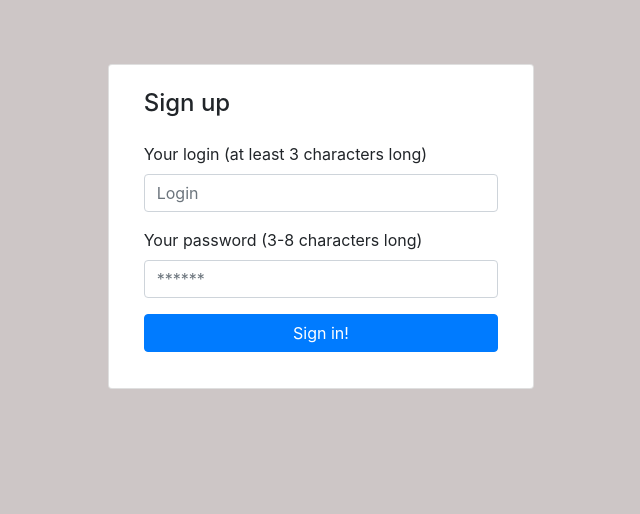
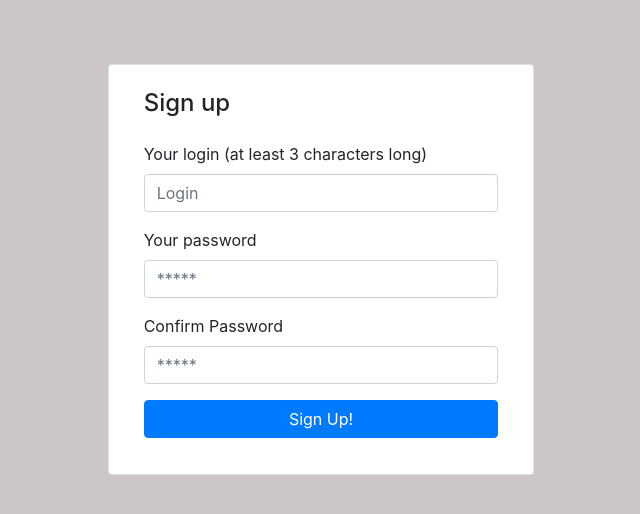
Before and after one commit to JohnnyBeet/QuickRiddle, a Flask app: page /signup in a window 1280 px wide. Shown: the part 56-570 px from the top of the page, without its empty margins (319-959 px from the left). Run offline with Flask 3, Linux system fonts and the light colour scheme; some libraries are stand-ins or nearby versions.

Commit message:
Added signup and login for users

```diff
--- a/project/__init__.py
+++ b/project/__init__.py
@@ -1,6 +1,7 @@
 from flask import Flask
 from flask_sqlalchemy import SQLAlchemy
 from flask_bcrypt import Bcrypt
+from flask_login import LoginManager
 
 db_url = "postgresql://postgres:postgres@localhost:5432/Riddles"
 
@@ -10,5 +11,6 @@ app.config['SECRET_KEY'] = '2a2f075acf6a18bd4612bf420066a533'
 
 db = SQLAlchemy(app)
 bcrypt = Bcrypt(app)
+login_manager = LoginManager(app)
 
 from  project import routes
--- a/project/forms.py
+++ b/project/forms.py
@@ -1,6 +1,7 @@
 from flask_wtf import FlaskForm
 from wtforms import StringField, PasswordField, SubmitField
-from wtforms.validators import DataRequired, Length, EqualTo
+from wtforms.validators import DataRequired, Length, EqualTo, ValidationError
+from project.database.create_database import Users
 
 class SingupForm(FlaskForm):
     login = StringField('Your login (at least 3 characters long)', validators=[DataRequired(), Length(min=3, max=20)])
@@ -8,6 +9,11 @@ class SingupForm(FlaskForm):
     confirm_password = PasswordField('Confirm Password', validators=[DataRequired(), EqualTo('password')])
     submit = SubmitField('Sign Up!')
 
+    def validate_login(self, login):
+        user = Users.query.filter_by(user_name=login.data).first()
+        if user:
+            raise ValidationError('This login is already taken. Please choose another one.')
+
 class LoginForm(FlaskForm):
     login = StringField('Your login', validators=[DataRequired()])
     password = PasswordField('Your password', validators=[DataRequired()])
--- a/project/routes.py
+++ b/project/routes.py
@@ -1,9 +1,11 @@
 from flask import render_template, url_for, request, flash, redirect
 from project.forms import SingupForm, LoginForm
 import json
-from project import app
+from project import app, db
 from project.src.random_riddle import random_riddle
 from project.src.save_riddle import save_riddle
+from project.src.user_administration import insert_user, check_user_credentials
+from flask_login import login_user
 
 category = None
 difficulty = None
@@ -23,6 +25,13 @@ def about():
 @app.route("/login",methods=['GET','POST'])
 def login():
     form = LoginForm()
+    if form.validate_on_submit():
+        user = check_user_credentials(form.login.data, form.password.data)
+        if user:
+            login_user(user)
+            return redirect(url_for("home"))
+        else:
+            flash('Login unsuccessfull. Please check username and password.', 'danger')
     return render_template('login.html', form=form)
 
 
@@ -30,8 +39,9 @@ def login():
 def signup():
     form = SingupForm()
     if form.validate_on_submit():
-        flash(f"Account created for {form.login.data}!", 'success')
-        return redirect(url_for('home'))
+        insert_user(form.login.data, form.password.data)
+        flash(f"Your account has been created!. You can now log in.", 'success')
+        return redirect(url_for('login'))
     return render_template('signup.html', form=form)
 
 
--- a/project/templates/layout.html
+++ b/project/templates/layout.html
@@ -60,7 +60,7 @@
     {% with messages = get_flashed_messages(with_categories=True) %}
       {% if messages %}
         {% for category, message in messages %}
-        <div class="alert alert-{{ category }}">
+        <div class="alert alert-{{ category }} text-center col-6 col-sm-4 offset-4">
           {{ message }}
         </div>
         {% endfor %}
--- a/project/templates/signup.html
+++ b/project/templates/signup.html
@@ -1,24 +1,56 @@
 {% extends "layout.html" %}
     {% block content %}
     <div class="card col-4 d-flex m-all">
-        <form method="POST" action="">
-            {{ form.hidden_tag() }}
-            <article class="card-body">
-            <h4 class="card-title mb-4 mt-1">Sign up</h4>
-                <form>
+        <article class="card-body">
+        <h4 class="card-title mb-4 mt-1">Sign up</h4>
+            <form method="post" action="" novalidate>
+                {{ form.hidden_tag() }}
                 <div class="form-group">
-                    <label>Your login (at least 3 characters long)</label>
-                    <input name="" class="form-control" placeholder="Login" type="text">
+                    {{ form.login.label(class="form-control-label")}}
+
+                    {% if form.login.errors %}
+                        {{ form.login(class="form-control is-invalid") }}
+                        <div class="invalid-feedback">
+                            {% for error in form.login.errors %}
+                                <span>{{ error }}</span>
+                            {% endfor %}
+                        </div>
+                    {% else %}
+                        {{ form.login(class="form-control", placeholder="Login", type="text") }}
+                    {% endif %}
                 </div> <!-- form-group// -->
                 <div class="form-group">
-                    <label>Your password (3-8 characters long)</label>
-                    <input class="form-control" placeholder="******" type="password">
+                    {{ form.password.label(class="form-control-label")}}
+
+                    {% if form.password.errors %}
+                        {{ form.password(class="form-control is-invalid") }}
+                        <div class="invalid-feedback">
+                            {% for error in form.password.errors %}
+                                <span>{{ error }}</span>
+                            {% endfor %}
+                        </div>
+                    {% else %}
+                        {{ form.password(class="form-control", placeholder="*****", type="password") }}
+                    {% endif %}
                 </div> <!-- form-group// -->
                 <div class="form-group">
-                    <button type="submit" class="btn btn-primary btn-block"> Sign in!  </button>
+                    {{ form.confirm_password.label(class="form-control-label")}}
+
+                    {% if form.confirm_password.errors %}
+                        {{ form.confirm_password(class="form-control is-invalid") }}
+                        <div class="invalid-feedback">
+                            {% for error in form.confirm_password.errors %}
+                                <span>{{ error }}</span>
+                            {% endfor %}
+                        </div>
+                    {% else %}
+                        {{ form.confirm_password(class="form-control", placeholder="*****", type="password") }}
+                    {% endif %}
+                </div> <!-- form-group// -->
+                <div class="form-group">
+                    {{ form.submit(class="btn btn-primary btn-block")}}
                 </div> <!-- form-group// -->
             </form>
-            </article>
-        </form>
+        </article>
         </div> <!-- card.// -->
 {% endblock %}
```
Also changed, not shown: project/database/create_database.py (+2 -12 lines), project/database/users.py (+3 -4 lines), project/src/user_administration.py (added, +19 -0 lines), project/templates/login.html (+28 -11 lines).
